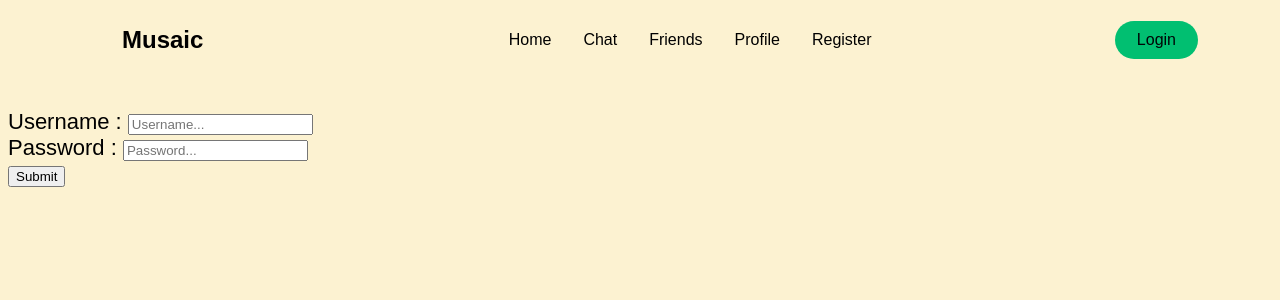
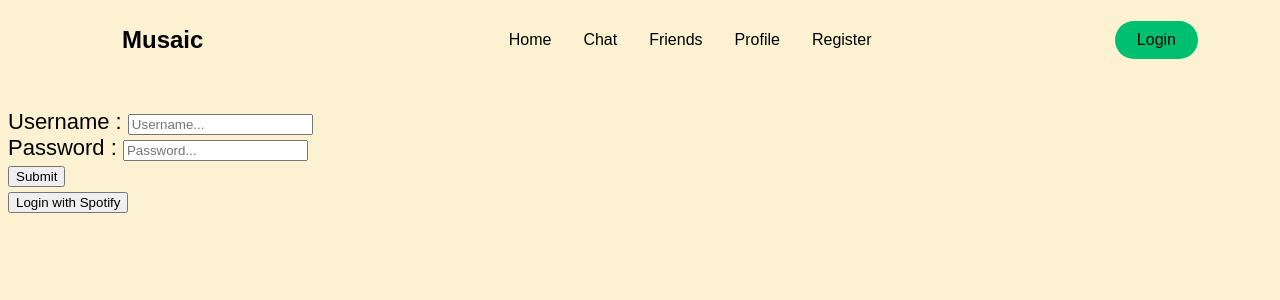
Before and after one commit to justinnguyen0/musaic, a React (Create React App) app: page /login in a window 1280 px wide. Shown: the top 300 px of the page. Built offline with nearby package versions, Linux system fonts and the light colour scheme.

Commit message:
basic login with spotify

```diff
--- a/src/components/Login/Login.js
+++ b/src/components/Login/Login.js
@@ -54,6 +54,11 @@ render() {
                     <label>Password :</label> <input type="password" value={this.state.password} onChange={this.passwordHandler} placeholder="Password..." /><br />
                     <input type="submit" value="Submit" />
                 </form>
+                <div className="App">
+                    <a href="http://localhost:8888">
+                        <button>Login with Spotify</button>
+                    </a>
+                </div>
             </div>
         )
     }
```
Also changed, not shown: 2 other files (tests, documents, lock files or other folders).
